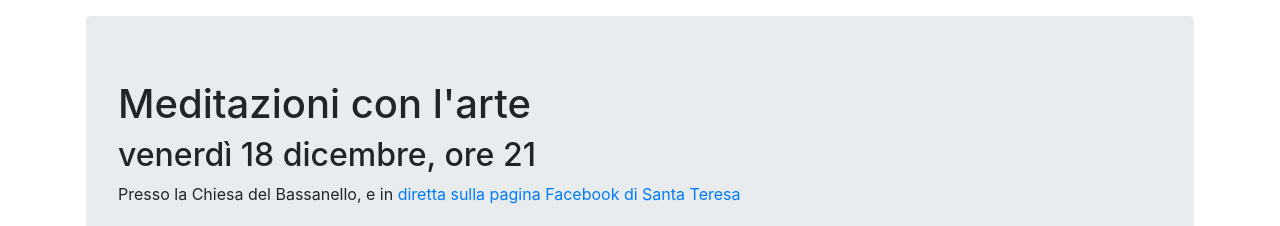
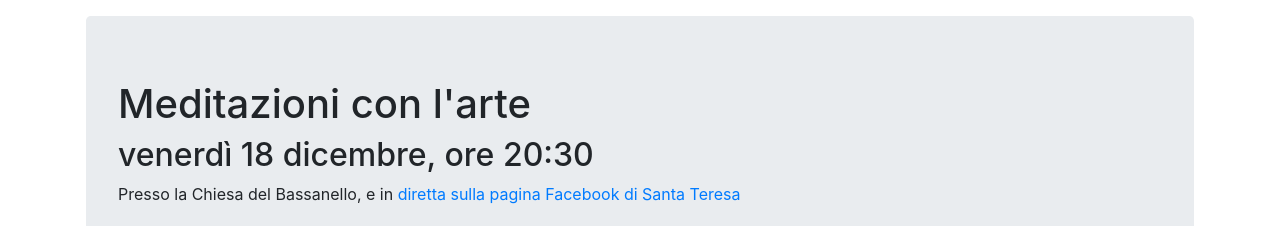
Before and after one commit to carlomartinucci/incontri-con-l-arte, a React (Create React App) app: page / in a window 1280 px wide. Shown: the top 226 px of the page. Built offline with nearby package versions, Linux system fonts and the light colour scheme; what device-detector-js would draw is missing.

Commit message:
Change 21 -> 20.30

```diff
--- a/src/App.js
+++ b/src/App.js
@@ -44,7 +44,7 @@ const App = () => (
   <Container className="p-3">
     <Jumbotron>
       <h1 className="header">Meditazioni con l'arte</h1>
-      <h2>venerdì 18 dicembre, ore 21</h2>
+      <h2>venerdì 18 dicembre, ore 20:30</h2>
       <p>
         Presso la Chiesa del Bassanello, e in {' '}
         <a href="https://www.facebook.com/SantaTeresaPadova/">
```
